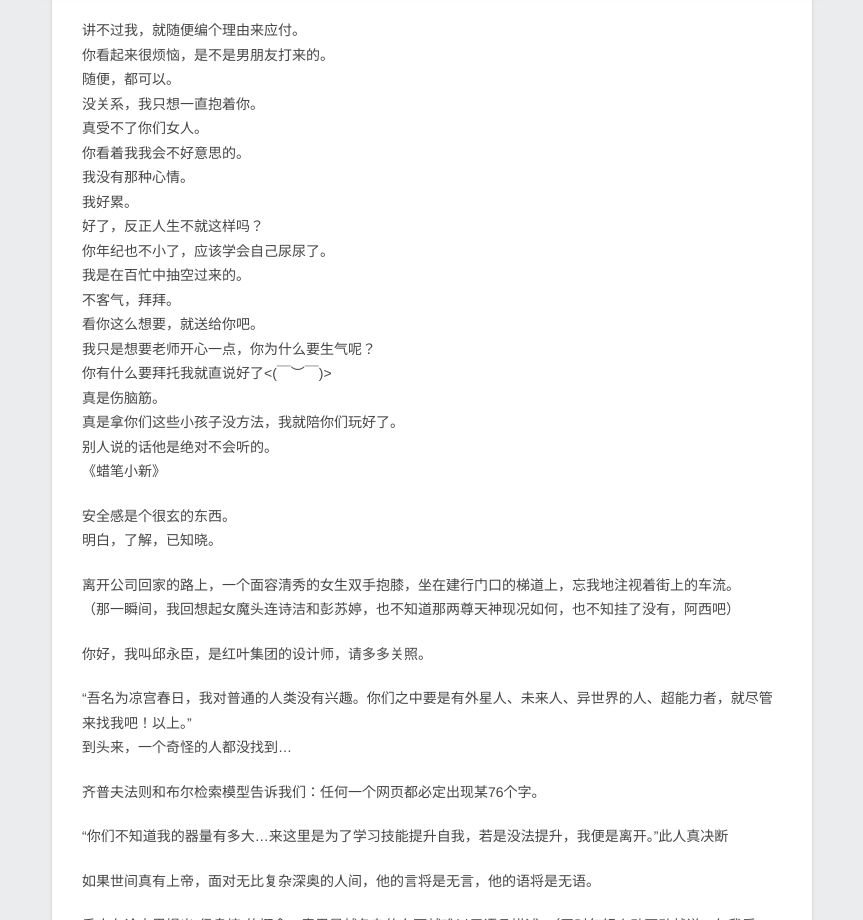
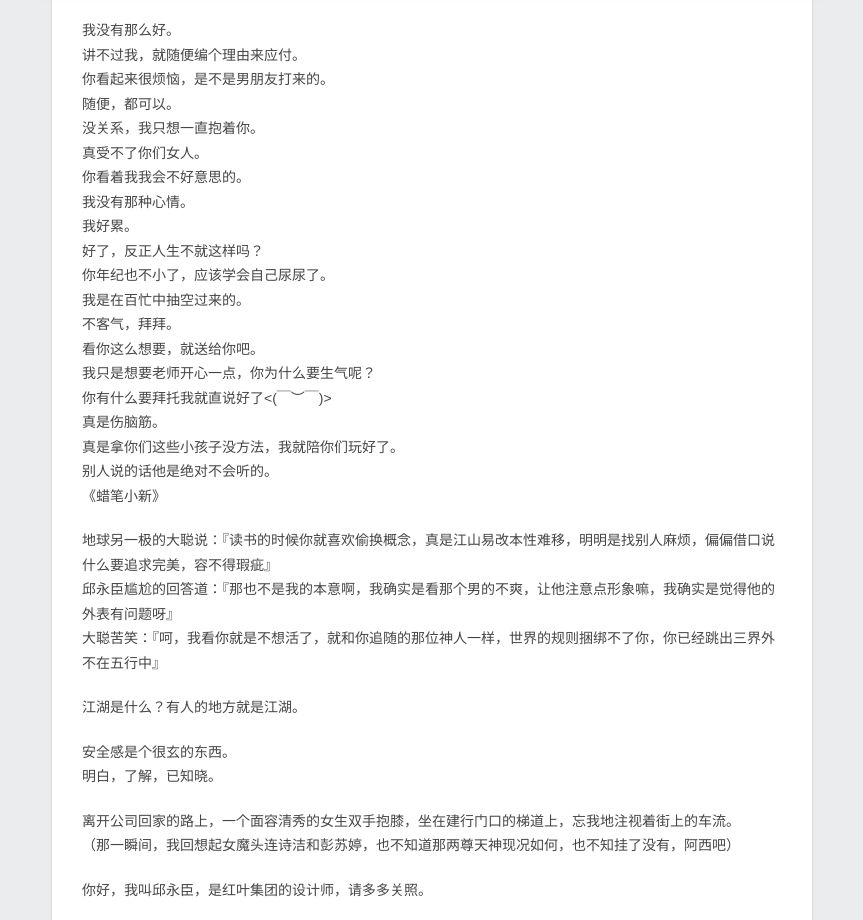
Before and after one commit to qiuyongchenx/qiuyongchenx.github.io, a plain HTML site: page index.html in a window 1280 px wide. Shown: the part 849-1769 px from the top of the page, without its empty margins (208-1071 px from the left). Drawn offline with nearby package versions, Linux system fonts and the light colour scheme; files whose address does not match are found by name.

Commit message:
Site updated: 2016-11-10 22:01:36

```diff
--- a/index.html
+++ b/index.html
@@ -99,7 +99,9 @@
   </time>
   <section class="content">
 	  <p><img src="http://www.ilovecl.top/img/dream.jpg" alt="enter image description here"></p>
-<p>讲不过我，就随便编个理由来应付。<br>你看起来很烦恼，是不是男朋友打来的。<br>随便，都可以。<br>没关系，我只想一直抱着你。<br>真受不了你们女人。<br>你看着我我会不好意思的。<br>我没有那种心情。<br>我好累。<br>好了，反正人生不就这样吗？<br>你年纪也不小了，应该学会自己尿尿了。<br>我是在百忙中抽空过来的。<br>不客气，拜拜。<br>看你这么想要，就送给你吧。<br>我只是想要老师开心一点，你为什么要生气呢？<br>你有什么要拜托我就直说好了&lt;(￣︶￣)&gt;<br>真是伤脑筋。<br>真是拿你们这些小孩子没方法，我就陪你们玩好了。<br>别人说的话他是绝对不会听的。<br>《蜡笔小新》</p>
+<p>我没有那么好。<br>讲不过我，就随便编个理由来应付。<br>你看起来很烦恼，是不是男朋友打来的。<br>随便，都可以。<br>没关系，我只想一直抱着你。<br>真受不了你们女人。<br>你看着我我会不好意思的。<br>我没有那种心情。<br>我好累。<br>好了，反正人生不就这样吗？<br>你年纪也不小了，应该学会自己尿尿了。<br>我是在百忙中抽空过来的。<br>不客气，拜拜。<br>看你这么想要，就送给你吧。<br>我只是想要老师开心一点，你为什么要生气呢？<br>你有什么要拜托我就直说好了&lt;(￣︶￣)&gt;<br>真是伤脑筋。<br>真是拿你们这些小孩子没方法，我就陪你们玩好了。<br>别人说的话他是绝对不会听的。<br>《蜡笔小新》</p>
+<p>地球另一极的大聪说：『读书的时候你就喜欢偷换概念，真是江山易改本性难移，明明是找别人麻烦，偏偏借口说什么要追求完美，容不得瑕疵』<br>邱永臣尴尬的回答道：『那也不是我的本意啊，我确实是看那个男的不爽，让他注意点形象嘛，我确实是觉得他的外表有问题呀』<br>大聪苦笑：『呵，我看你就是不想活了，就和你追随的那位神人一样，世界的规则捆绑不了你，你已经跳出三界外不在五行中』</p>
+<p>江湖是什么？有人的地方就是江湖。</p>
 <p>安全感是个很玄的东西。<br>明白，了解，已知晓。</p>
 <p>离开公司回家的路上，一个面容清秀的女生双手抱膝，坐在建行门口的梯道上，忘我地注视着街上的车流。<br>（那一瞬间，我回想起女魔头连诗洁和彭苏婷，也不知道那两尊天神现况如何，也不知挂了没有，阿西吧）</p>
 <p>你好，我叫邱永臣，是红叶集团的设计师，请多多关照。</p>
```
Also changed, not shown: 2016/09/15/dream/index.html (+7 -5 lines), archives/2016/09/index.html (+3 -1 lines), archives/2016/index.html (+3 -1 lines).
